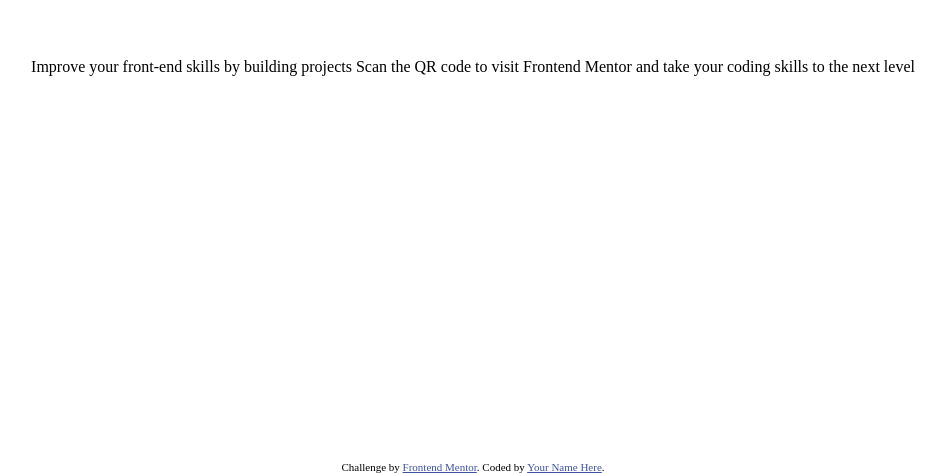
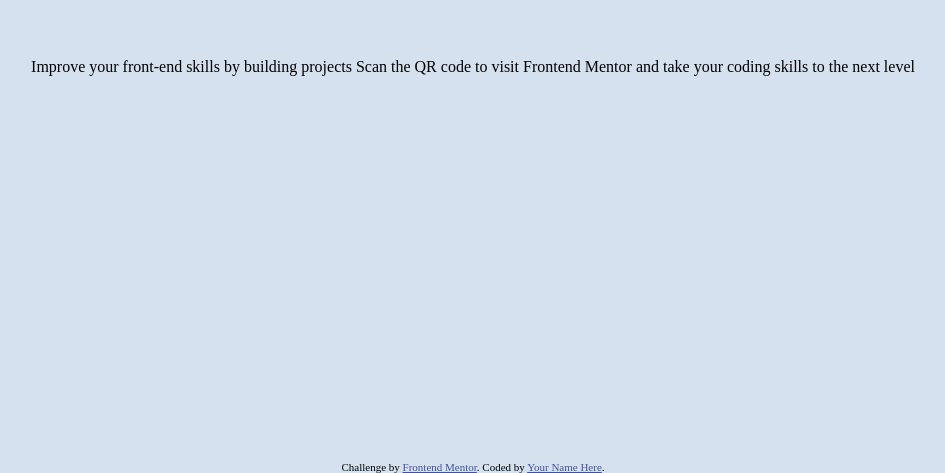
Before and after one commit to MatthewT95/QR-code-component, a plain HTML site: page index.html in a window 1280 px wide. Shown: the part 327-800 px from the top of the page, without its empty margins (167-1112 px from the left). Drawn offline with Linux system fonts and the light colour scheme.

Commit message:
Set page background color

```diff
--- a/css/layout.css
+++ b/css/layout.css
@@ -15,6 +15,7 @@ body {
     grid-template-areas:
         "page-content"
         "attribution";
+    background-color: #D5E1EF;
 }
 
 .page-content {
```
